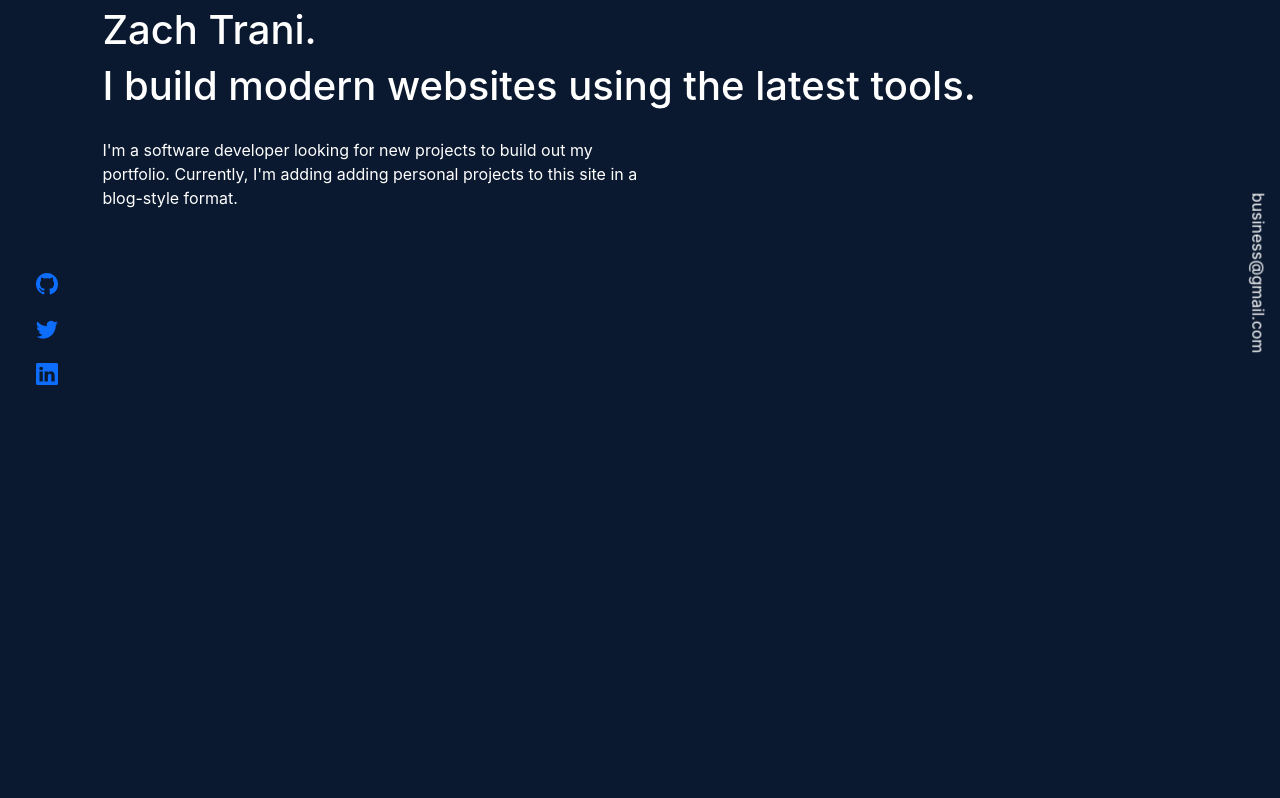
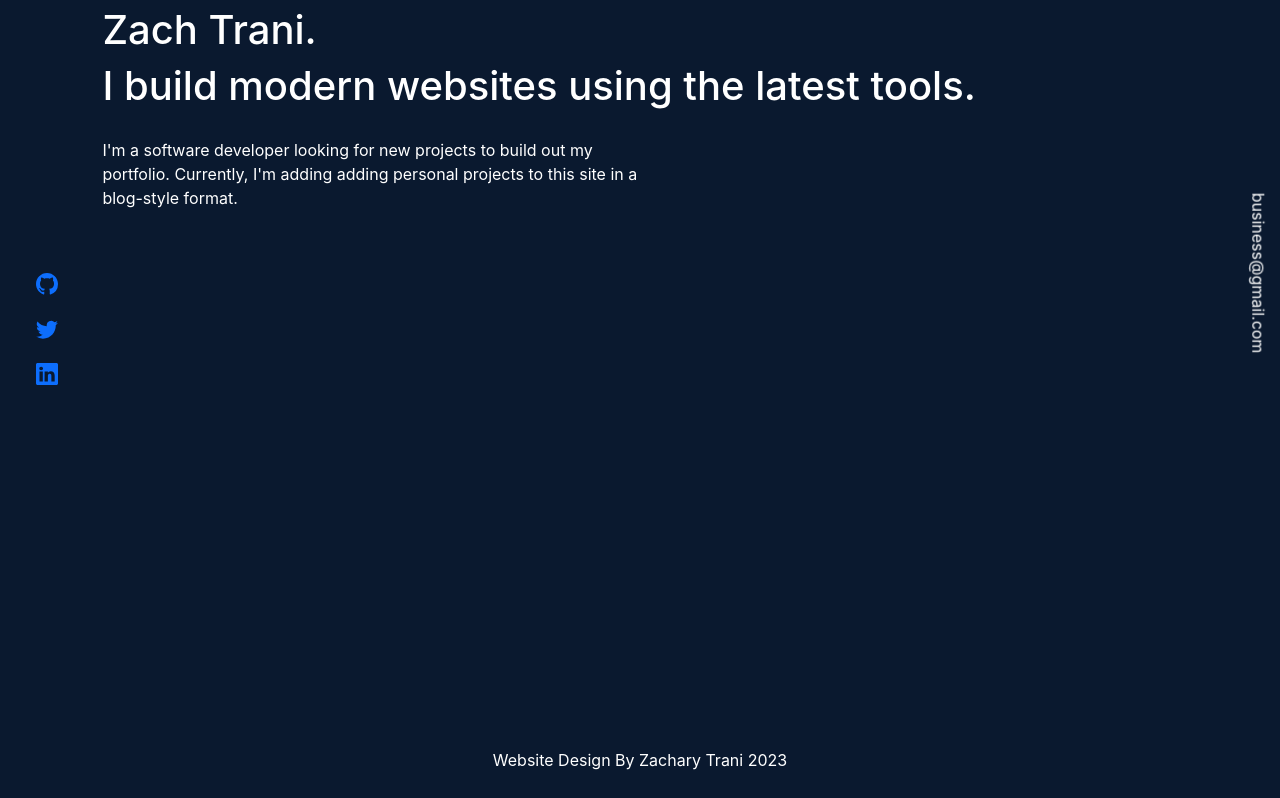
Before and after one commit to Zach-Trani/portfolio, a React (Create React App) app: page / in a window 1280 px wide. Shown: the part 256-1054 px from the top of the page. Before the commit the page ends 800 px from the top, so only its background shows below. Built offline with nearby package versions, Linux system fonts and the light colour scheme; the HTML template or start-up script is replaced by a standard one.

Commit message:
feat: add footer skeleton

```diff
--- a/src/App.tsx
+++ b/src/App.tsx
@@ -1,12 +1,14 @@
 import React from "react";
 import { Navbar } from "./Components/Layout/Navbar";
 import { Greeting } from "./Components/Layout/Greeting";
+import { Footer } from "./Components/Layout/Footer";
 
 function App() {
   return (
     <div className="App">
       <Navbar />
       <Greeting />
+      <Footer />
     </div>
   );
 }
--- /dev/null
+++ b/src/Components/Layout/Footer.css
@@ -0,0 +1,3 @@
+.designed-by {
+    margin: 34% 0% 2% 0%;
+}
--- /dev/null
+++ b/src/Components/Layout/Footer.tsx
@@ -0,0 +1,9 @@
+import "./Footer.css"
+
+export const Footer = () => {
+    return (
+        <div className="designed-by d-flex justify-content-center">
+            Website Design By Zachary Trani 2023
+        </div>
+    )
+}
```
